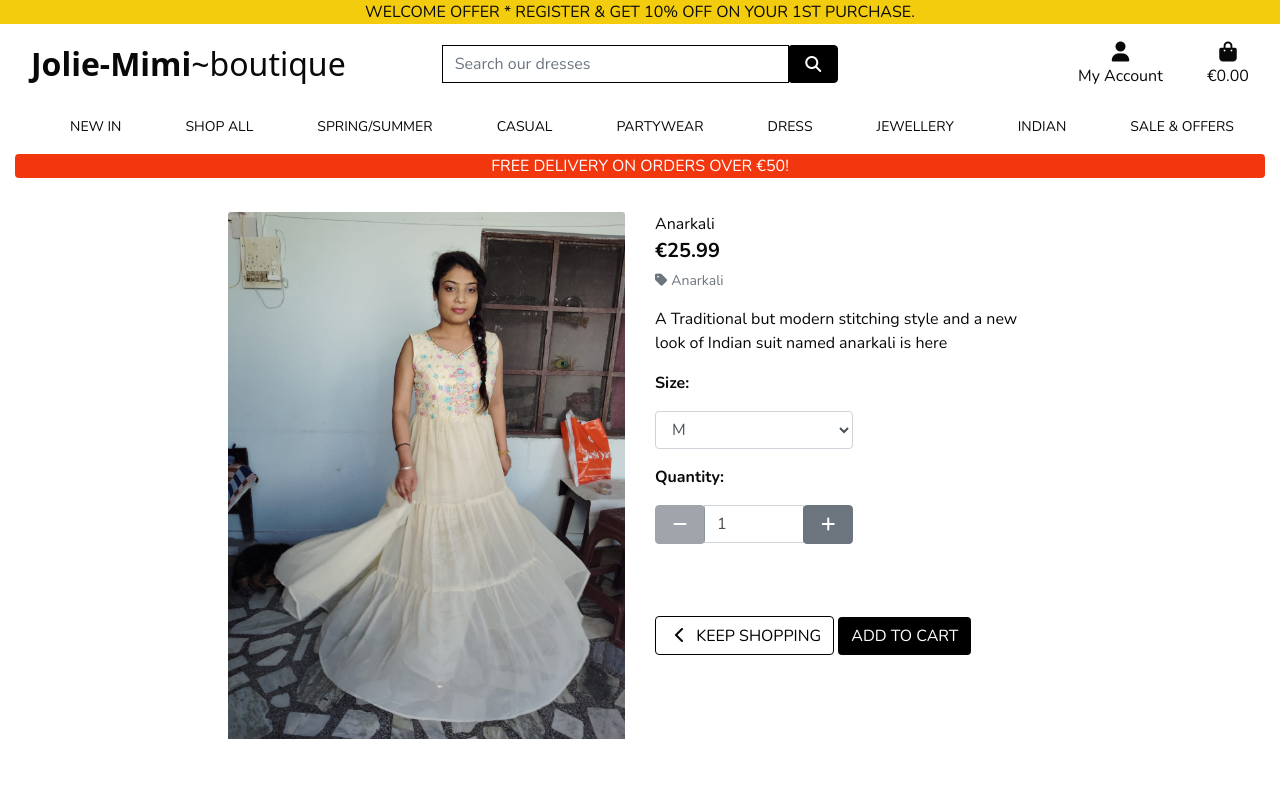
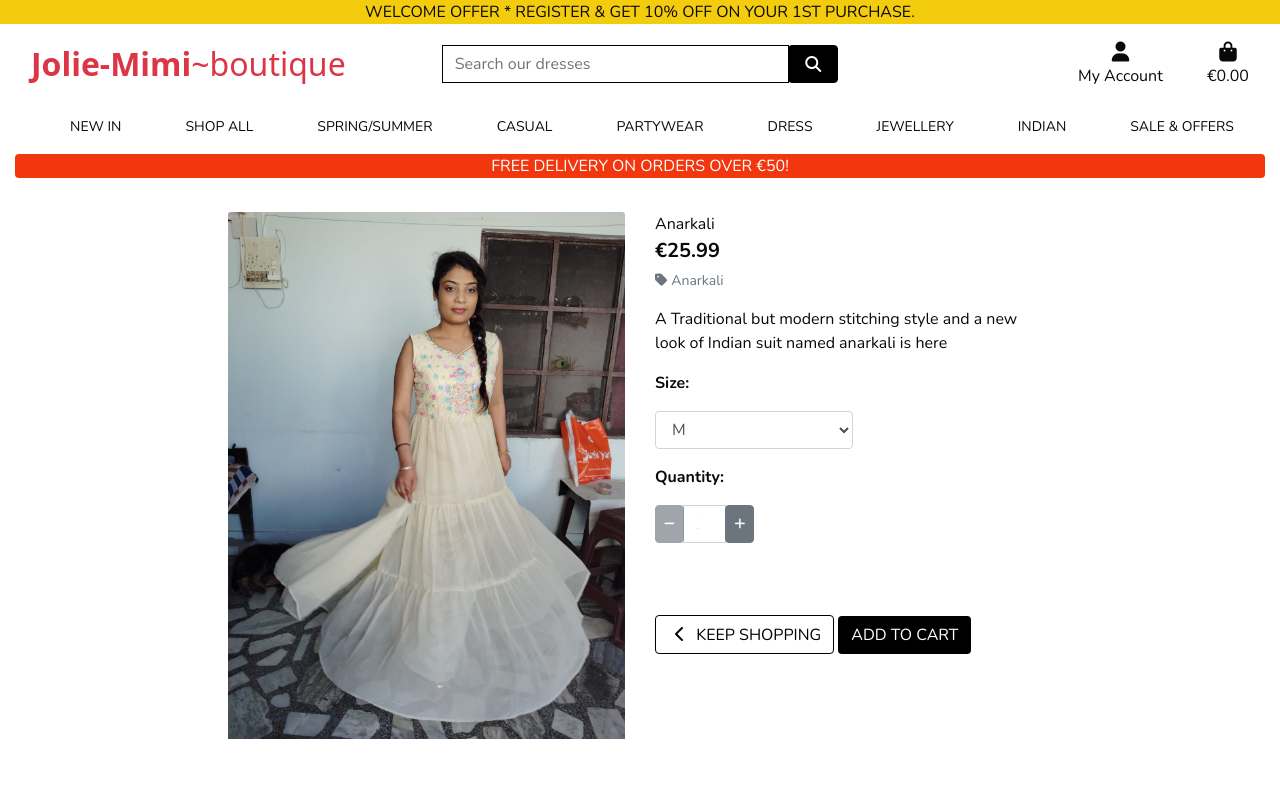
Before and after one commit to Mr-KulwinderSingh/jolie_mimi_boutique, a Django app: page /products/3 in a window 1280 px wide. Run offline with Django 3.2, Linux system fonts and the light colour scheme; data comes from the database, SQL or seed files in the repository; both versions use the stored data as it was after the commit; some libraries are stand-ins or nearby versions; some web fonts are replaced.

Commit message:
Buttons for quantity of products to add in the cart added with the functionality, logo text color updated, quantity buttons for the product detail page also updated to match the style and simplicity

```diff
--- a/cart/contexts.py
+++ b/cart/contexts.py
@@ -28,7 +28,7 @@ def cart_contents(request):
                 product_count += quantity
                 cart_items.append({
                     'item_id': item_id,
-                    'quantity': item_data,
+                    'quantity': quantity,
                     'product': product,
                     'size': size,
                 })
--- a/products/templates/products/includes/quantity_input_script.html
+++ b/products/templates/products/includes/quantity_input_script.html
@@ -4,7 +4,7 @@
     function handleEnableDisable(itemId) {
         var currentValue = parseInt($(`#id_qty_${itemId}`).val());
         var minusDisabled = currentValue < 2;
-        var plusDisabled = currentValue > 98;
+        var plusDisabled = currentValue > 1;
         $(`#decrement-qty_${itemId}`).prop('disabled', minusDisabled);
         $(`#increment-qty_${itemId}`).prop('disabled', plusDisabled);
     }
--- a/products/templates/products/product_detail.html
+++ b/products/templates/products/product_detail.html
@@ -61,25 +61,25 @@
                             {% endif %}
                             <div class="col-12">
                                 <p class="mt-3"><strong>Quantity:</strong></p>
-                                <div class="form-group w-50">
+                                <div class="form-group w-25">
                                     <div class="input-group">
                                         <div class="input-group-prepend">
-                                            <button class="decrement-qty btn btn-secondary rounded"
+                                            <button class="decrement-qty btn btn-sm btn-secondary rounded"
                                             data-item_id="{{ product.id }}" id="decrement-qty_{{ product.id }}">
-                                            <span class="icon">
-                                                <i class="fas fa-minus"></i>
+                                            <span>
+                                                <i class="fas fa-minus fa-sm"></i>
                                             </span>
                                         </button>
                                         </div>
                                         <input class="form-control qty_input" type="number"
-                                        name="quantity" value="1" min="1" max="99"
+                                        name="quantity" value="1" min="1" max="3"
                                         data-item_id="{{ product.id }}"
                                         id="id_qty_{{ product.id }}">
                                         <div class="input-group-append">
-                                            <button class="increment-qty btn btn-secondary rounded"
+                                            <button class="increment-qty btn btn-sm btn-secondary rounded"
                                             data-item_id="{{ product.id }}" id="increment-qty_{{ product.id }}">
-                                            <span class="icon">
-                                                <i class="fas fa-plus"></i>
+                                            <span>
+                                                <i class="fas fa-plus fa-sm"></i>
                                             </span>
                                         </button>
                                         </div>
--- a/static/css/base.css
+++ b/static/css/base.css
@@ -85,7 +85,9 @@ a.category-badge > span.badge:hover {
     right: 10px;
 }
 
-.btt-link {
+.btt-link,
+.update-link,
+.remove-item {
     cursor: pointer;
 }
 
--- a/templates/base.html
+++ b/templates/base.html
@@ -44,7 +44,7 @@
         <div id="topnav" class="row bg-white pt-lg-2 d-none d-lg-flex ">
             <div class="col-12 col-lg-4 my-auto py-1 py-lg-0 text-center text-lg-left">
                 <a href="{% url 'home' %}" class="nav-link main-logo-link">
-                    <h2 class="logo-only text-black my-0"><strong>Jolie-Mimi</strong>~boutique</h2>
+                    <h2 class="logo-only text-danger my-0"><strong>Jolie-Mimi</strong>~boutique</h2>
                 </a>
             </div>
             <div class="col-12 col-lg-4 my-auto py-1 py-lg-0">
```
Also changed, not shown: cart/templates/cart/cart.html (+60 -2 lines), db.sqlite3, media/white-pearls.jpg (added).
